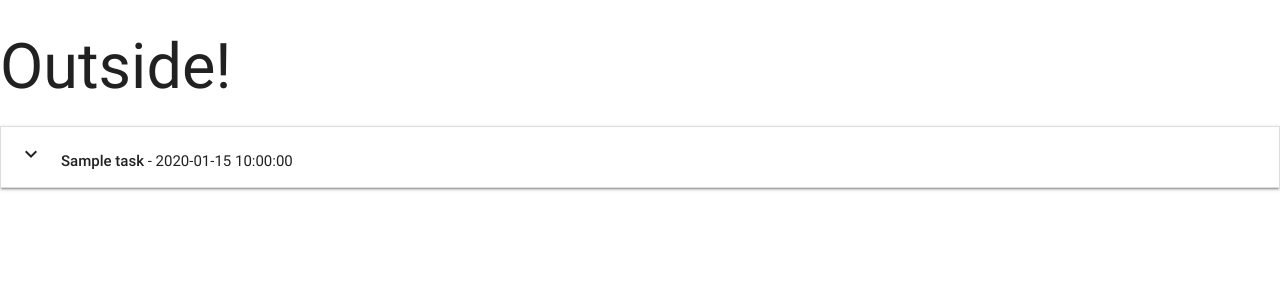
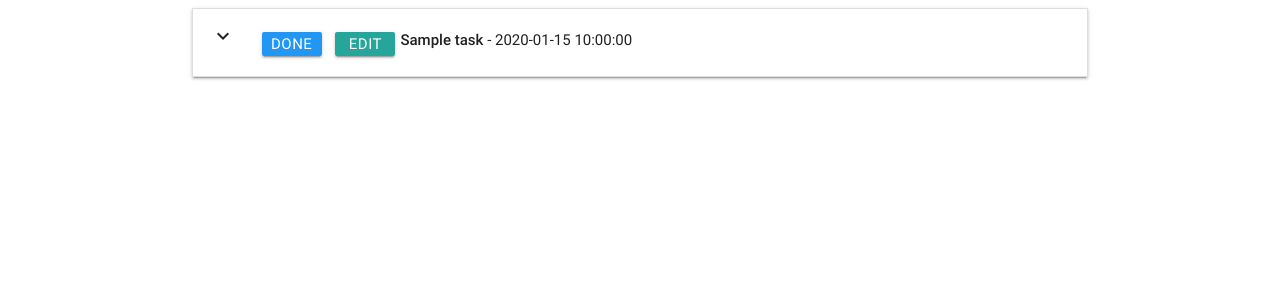
Before and after one commit to benm4ckenzie/task-manager-mini-project, a Flask app: page / in a window 1280 px wide. Shown: the top 300 px of the page. Run offline with Flask 2, Linux system fonts and the light colour scheme; a database or web service that is not in the repository returns one stand-in record (values such as "Sample title"); some libraries are stand-ins or nearby versions.

Commit message:
added styling and buttons

```diff
--- /dev/null
+++ b/static/css/style.css
@@ -0,0 +1,11 @@
+.btn_small {
+    height: 24px;
+    width: 60px;
+    line-height: 24px;
+    margin: 5px 5px;
+    padding: 0 0.5em;
+}
+
+.task_header {
+    margin-top: 5px;
+}
--- a/templates/base.html
+++ b/templates/base.html
@@ -4,13 +4,14 @@
 <head>
 	<link href="https://fonts.googleapis.com/icon?family=Material+Icons" rel="stylesheet">
 	<link rel="stylesheet" href="https://cdnjs.cloudflare.com/ajax/libs/materialize/0.100.2/css/materialize.min.css">
+    <link rel="stylesheet" href="{{url_for('static', filename='css/style.css')}}" type="text/css" />
 </head>
 
 <body>
-	<h1>Outside!</h1>
+	<div class="container">
 	{% block content %}
 	{% endblock %}
-
+    </div>
 	<script src="https://cdnjs.cloudflare.com/ajax/libs/jquery/3.2.1/jquery.min.js"></script>
 	<script src="https://cdnjs.cloudflare.com/ajax/libs/materialize/0.100.2/js/materialize.min.js"></script>
 	<script type="text/javascript">
--- a/templates/tasks.html
+++ b/templates/tasks.html
@@ -4,8 +4,13 @@
 	{% for task in tasks %}
 	<li>
 		<div class="collapsible-header">
-			<div class=" task_header col s9">
-				<i class="material-icons">expand_more</i><strong>{{task.task_name}}</strong> - {{task.due_date}}
+			<div class="col s3">
+				<i class="material-icons">expand_more</i>
+                <a class="waves-effect waves-light btn btn_small blue">Done</a>
+                <a class="waves-effect waves-light btn btn_small">Edit</a>
+			</div>
+			<div class="task_header col s9">
+				<strong>{{task.task_name}}</strong> - {{task.due_date}}
 			</div>
 		</div>
 		<div class="collapsible-body">
```
